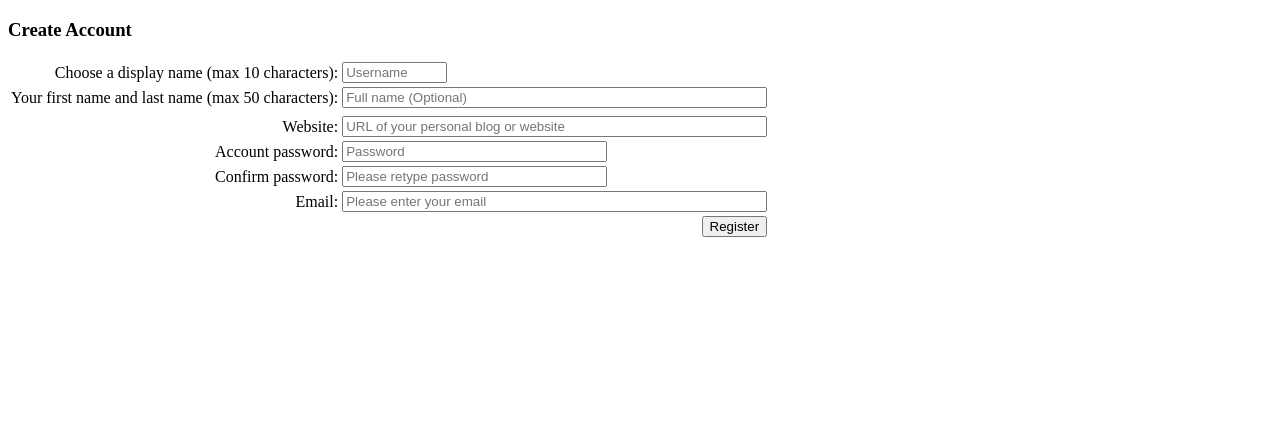
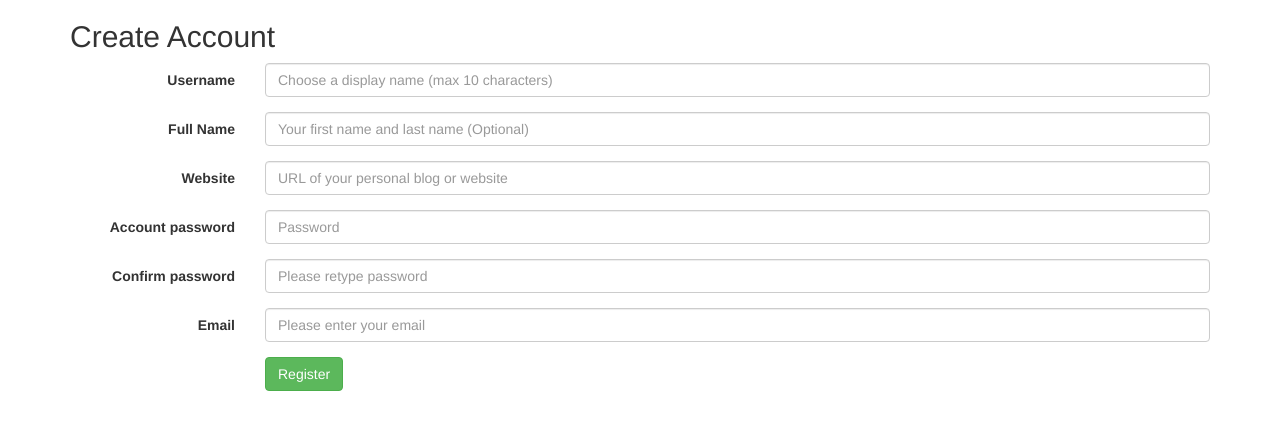
Before and after one commit to cyberguide119/mobilehub, a CodeIgniter app: page /index.php/auth/register in a window 1280 px wide. Shown: the top 430 px of the page. Run offline with CodeIgniter, Linux system fonts and the light colour scheme.

Commit message:
Added bootstrap to RegisterView

```diff
--- a/application/controllers/Auth.php
+++ b/application/controllers/Auth.php
@@ -47,7 +47,6 @@ class auth extends CI_Controller{
             $data['errmsg'] = $errmsg;
             $this->load->view('login/RegisterView',$data);
         }
-
     }
 
     public function login()
--- a/application/views/login/LoginView.php
+++ b/application/views/login/LoginView.php
@@ -13,6 +13,7 @@ and open the template in the editor.
     <div class="container">
         <form action="<?php echo site_url('auth/authenticate');?>" method="POST" role="form" class="form-signin">
             <h2>Log in</h2>
+            <p>Please log in using your credentials</p>
             <div class="form-group">
                 <input type="text" class="form-control" name='uname' length="10" size="30" placeholder="Username"><br/>
                 <input type="password" class="form-control" name='pword' length="15" size="30" placeholder="Password">
--- a/application/views/login/RegisterView.php
+++ b/application/views/login/RegisterView.php
@@ -7,39 +7,60 @@ and open the template in the editor.
     <head>
         <meta http-equiv="Content-Type" content="text/html; charset=UTF-8">
         <title>Register</title>
+                <meta name="viewport" content="width=device-width, initial-scale=1.0">
+        <link href="<?php echo site_url('../resources/css/bootstrap.min.css') ?>" rel="stylesheet">
+        <link href="<?php echo site_url('../resources/css/site-theme.css') ?>" rel="stylesheet">
     </head>
     <body>
-        <h3>Create Account</h3>
-        <form action="/MobileHub/index.php/auth/createaccount" method="POST">
-        <table>
-        <tr>
-            <td align="right">Choose a display name (max 10 characters):</td>
-            <td><input type="text" name='uname' length="10" size="10" placeholder="Username"></td>
-        </tr>
-        <tr>
-            <td align="right">Your first name and last name (max 50 characters):</td>
-            <td><input type="text" name='name' length="20" size="50" placeholder="Full name (Optional)"></td>
-        </tr>
-        <td>
-        <tr>
-            <td align="right">Website:</td>
-            <td><input type="text" name='website' length="50" size="50" placeholder="URL of your personal blog or website"></td>
-        </tr>
-        <tr>
-            <td align="right">Account password:</td>
-            <td><input type="password" name='pword' length="15" size="30" placeholder="Password"></td>
-        </tr>
-        <tr>
-            <td align="right">Confirm password:</td>
-            <td><input type="password" name='conf_pword' length="15" size="30" placeholder="Please retype password"></td>
-        </tr>
-        <tr>
-            <td align="right">Email:</td>
-            <td><input type="text" name='email' length="50" size="50" placeholder="Please enter your email"></td>
-        </tr>
-            <tr><td></td><td align="right"><input type="submit" value='Register'></td></tr>
-        </table>
-    </form>
-    <span style="color: red"><?php echo $errmsg ?></span> <br>
+    <div class="container">
+            <h2>Create Account</h2>
+            <form action="<?php echo site_url('/auth/createaccount') ?>" method="POST" class="form-horizontal">
+                <div class="form-group">
+                    <label class="control-label col-sm-2">Username</label>
+                    <div class="col-sm-10">
+                        <input type="text" class="form-control" name='uname' length="10" size="10" placeholder="Choose a display name (max 10 characters)">
+                    </div>
+                </div>
+                <div class="form-group">
+                    <label class="control-label col-sm-2">Full Name</label>
+                    <div class="col-sm-10">
+                        <input type="text" class="form-control" name='name' length="20" size="50" placeholder="Your first name and last name (Optional)">
+                    </div>
+                </div>
+                <div class="form-group">
+                    <label class="control-label col-sm-2">Website</label>
+                    <div class="col-sm-10">
+                        <input type="text" class="form-control" name='website' length="50" size="50" placeholder="URL of your personal blog or website">
+                    </div>
+                </div>
+                <div class="form-group">
+                    <label class="control-label col-sm-2">Account password</label>
+                    <div class="col-sm-10">
+                        <input type="password" class="form-control" name='pword' length="15" size="30" placeholder="Password">
+                    </div>
+                </div>
+                <div class="form-group">
+                    <label class="control-label col-sm-2">Confirm password</label>
+                    <div class="col-sm-10">
+                        <input type="password" class="form-control" name='conf_pword' length="15" size="30" placeholder="Please retype password">
+                    </div>
+                </div>
+                <div class="form-group">
+                    <label class="control-label col-sm-2">Email</label>
+                    <div class="col-sm-10">
+                        <input type="text" class="form-control" name='email' length="50" size="50" placeholder="Please enter your email">
+                    </div>
+                </div>
+                <div class="form-group">
+                    <div class="col-sm-offset-2 col-sm-10">
+                        <button type="submit" class="btn btn-success">Register</button>
+                    </div>
+                </div>
+        <span style="color: red"><?php echo $errmsg ?></span> <br>
+        </form>
+    </div>
+    <script src="https://code.jquery.com/jquery.js"></script>
+    <script src="<?php echo site_url('../resources/js/bootstrap.min.js')?>"></script>
+
     </body>
 </html>
```
